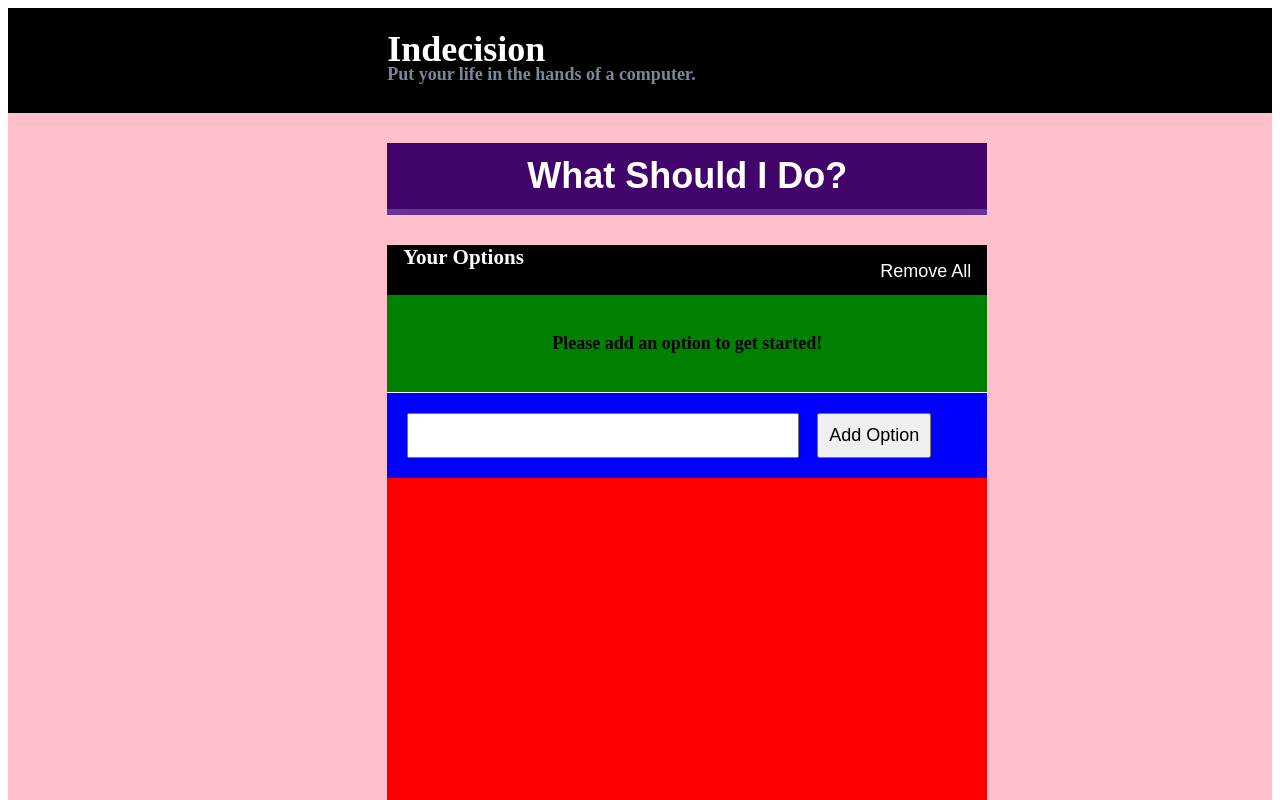
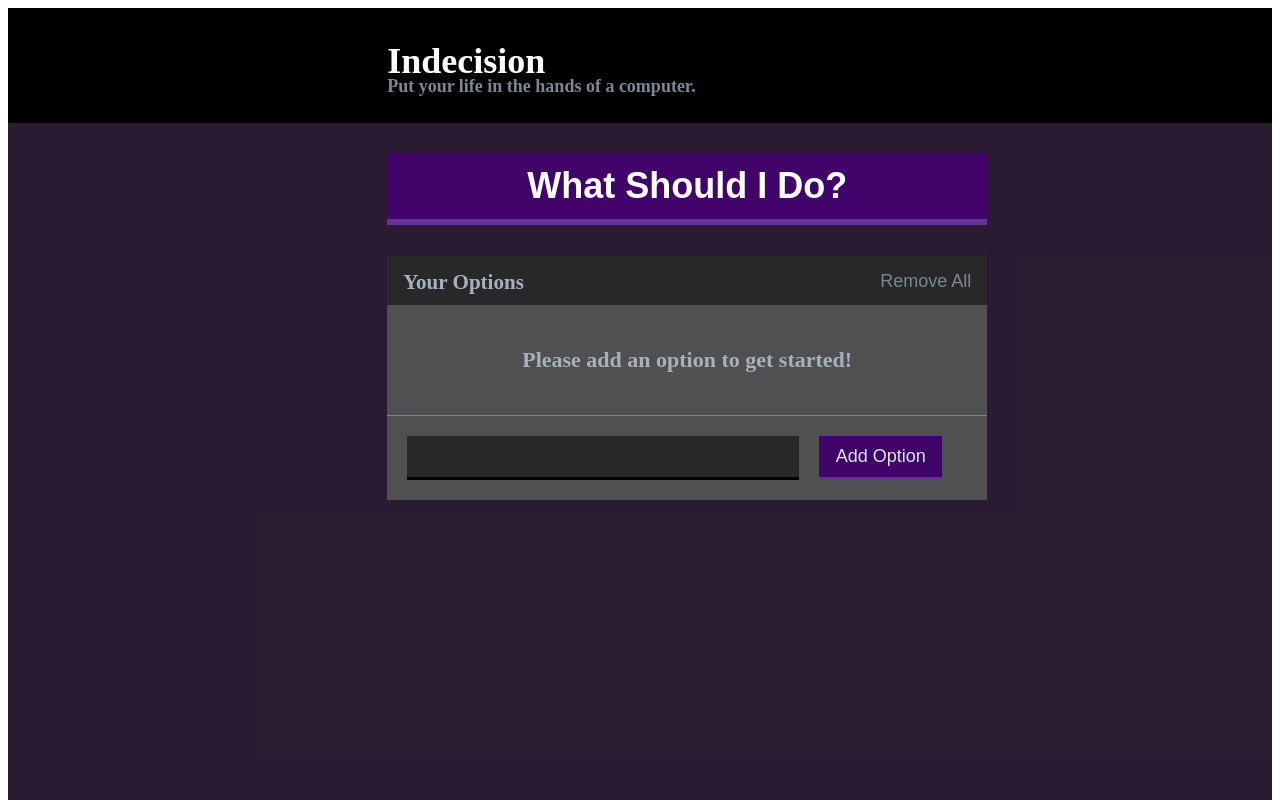
Before and after one commit to Shubham-pal290796/angular-indecision-assignment, an Angular app: page / in a window 1280 px wide. Shown: the top 800 px of the page. Built offline with nearby package versions, Linux system fonts and the light colour scheme.

Commit message:
3 files modified

```diff
--- a/src/app/indecision/indecision.component.css
+++ b/src/app/indecision/indecision.component.css
@@ -1,15 +1,15 @@
 .body {
   width: 100%;
   height: 100%;
-  background-color: pink;
+  background-color: #14021be5;
   padding-bottom: 28px;
   opacity: 1;
 }
 
 .header {
   margin: 0;
-  padding-top: 10px;
-  padding-bottom: 10px;
+  padding-top: 8px;
+  padding-bottom: 8px;
   background-color: black;
   color: white;
   width: 100%;
@@ -19,7 +19,6 @@
   font-size: 36px;
   font-weight: 700;
   padding-left: 30%;
-  margin-top: 10px;
 }
 
 .header h3 {
@@ -45,7 +44,6 @@
 
 .box {
   position: relative;
-  background-color: red;
   width: 600px;
   margin-top: 30px;
   left: 30%;
@@ -58,7 +56,7 @@
 .box .box-head {
   position: relative;
   /* display: inline; */
-  background-color: black;
+  background-color: #282828;
   top: 0;
   left: 0;
   width: 100%;
@@ -70,7 +68,7 @@
 .box .box-body {
   position: relative;
   /* display: inline; */
-  background-color: green;
+  background-color: #505050;
   /* top: 50px; */
   left: 0;
   width: 560px;
@@ -78,13 +76,15 @@
 }
 
 .box-head h3 {
-  margin-top: 16px;
+  padding-top: 15px;
   margin-left: 16px;
+  color: #a5b2be;
 }
 
 .box-body h3 {
   text-align: center;
-  font-size: 18px;
+  font-size: 22px;
+  color: #a5b2be;
 }
 
 .remove-all-btn {
@@ -94,29 +94,47 @@
   border: none;
   background-color: transparent;
   font-size: 18px;
-  color: white;
+  color: #778899;
   padding: 16px;
   cursor: pointer;
 }
 
 .footer {
   position: relative;
-  background-color: blue;
+  background-color: #505050;
   width: 560px;
   padding: 20px;
-  border-top: 1px solid white;
+  border-top: 1px solid #778899;
 }
 
 .footer input {
   padding: 10px;
   font-size: 18px;
   width: 70%;
+  border: none;
+  border-bottom: 3px solid black;
+  color: white;
+  background-color: #282828;
+}
+
+.footer input:focus {
+  border: none;
+  border-bottom: 3px solid #663399;
 }
 
 .footer button {
   padding: 10px;
+  width: 22%;
   font-size: 18px;
-  margin-left: 18px;
+  margin-left: 20px;
+  color: #dbe3eb;
+  background-color: 	rgb(64, 4, 107);
+  border: none;
+  border-bottom: 3px solid #663399;
+}
+
+.footer button:hover {
+  background-color: #663399;
 }
 
 li button {
@@ -125,20 +143,19 @@ li button {
   text-align: right;
   background-color: transparent;
   border: none;
-  font-size: 16px;
+  font-size: 18px;
+  cursor: pointer;
+  color: #9cb2c7;
 }
 
 ol li {
   font-size: 18px;
   padding: 20px;
-  border-top: 1px solid white;
+  border-top: 1px solid #778899;
 }
+
 ol li:nth-child(1) {
   border: none;
-}
-
-ol li span {
-  font-size: 18px;
 }
 
 .modal {
@@ -148,7 +165,41 @@ ol li span {
   left: 40%;
   width: 300px;;
   height: 200px;
-  background-color: red;
+  background-color: #303030;
   text-align: center;
   z-index: 100;
+  color: white;
 }
+
+.modal h3 {
+  font-size: 22px;
+}
+
+.modal h3 {
+  font-size: 20px;
+}
+
+.modal button {
+  font-size: 20px;
+  padding: 10px;
+  width: 80%;
+  background-color: #9932CC;
+  border: none;
+  border-bottom: 6px solid #663399;
+  color: white;
+  font-weight: 700;
+}
+
+.footer h3 {
+  margin-top: 5px;
+  color: #a5b2be;
+}
+
+li span {
+  color: white;
+  font-size: 24px;
+}
+
+ol {
+  color: white;
+}
--- a/src/app/indecision/indecision.component.html
+++ b/src/app/indecision/indecision.component.html
@@ -25,6 +25,7 @@
   </div>
 
   <div class="footer">
+    <h3 *ngIf = "inputError">Enter valid value to add item.</h3>
     <input type="text" [value] = "input" (input) = "handleInput($event)">
     <button (click) = "submit()">Add Option</button>
   </div>
@@ -35,10 +36,9 @@
 
 
 <div class="modal" *ngIf = "showModal">
-  <div class="modal-box">
 
     <h3>Last Entered Option</h3>
     <h2>{{latestInput}}</h2>
     <button (click) = "closeModal()">Okay</button>
-  </div>
+
 </div>
--- a/src/app/indecision/indecision.component.ts
+++ b/src/app/indecision/indecision.component.ts
@@ -13,6 +13,7 @@ export class IndecisionComponent implements OnInit {
   input : string  = '';
   latestInput : string;
   showModal :boolean = false;
+  inputError : boolean = false;
 
   constructor() { }
 
@@ -25,10 +26,13 @@ export class IndecisionComponent implements OnInit {
 
   submit() {
     if (this.inputVal != "") {
+      this.inputError = false;
       this.inputArray.push(this.inputVal);
       if (this.inputArray.length > 0) {
         this.showInitialText = false;
       }
+    } else {
+      this.inputError = true;
     }
     this.input = '';
   }
```
